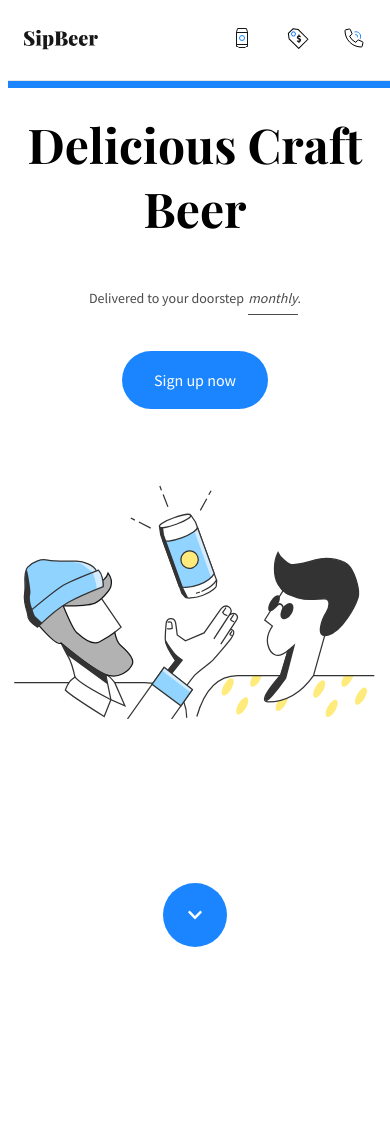
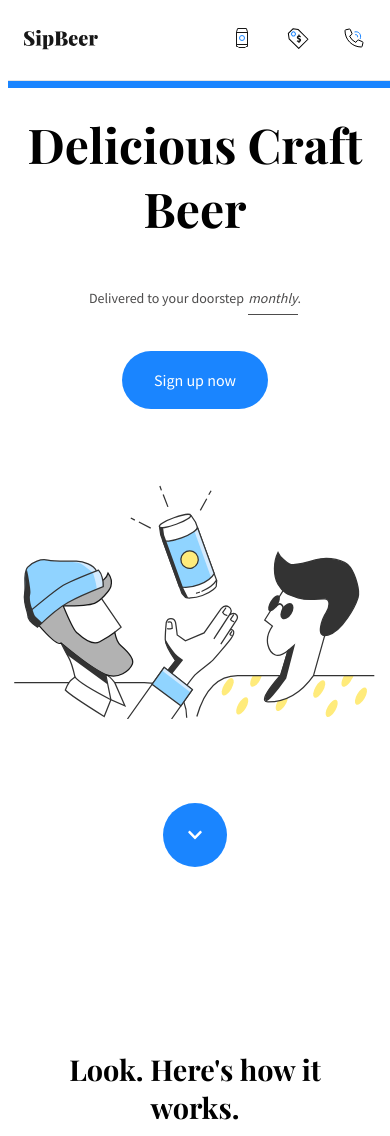
Before and after one commit to briandu/SipBeer, a React (Create React App) app: page / in a window 390 px wide. Shown: the top 1136 px of the page. Built offline with nearby package versions, Linux system fonts and the light colour scheme; the HTML template or start-up script is replaced by a standard one.

Commit message:
Change scroll guide margin on mobile

```diff
--- a/src/components/Hero.js
+++ b/src/components/Hero.js
@@ -4,19 +4,12 @@ import { FontAwesomeIcon } from '@fortawesome/react-fontawesome';
 import { faChevronDown } from '@fortawesome/free-solid-svg-icons';
 
 import { scrollToSection } from '../helpers/helpers';
-import { color } from './variables/index';
+import { color, breakpoint } from './variables/index';
 import MaxWidth from './MaxWidth';
 import heroImg from '../assets/images/hero.svg';
 import Button from './Button';
 
-const Hero = styled.section`
-  min-height: 38em;
-  margin-top: 7em;
-  text-align: center;
-`;
-
 const Copy = styled(MaxWidth)``;
-
 const Title = styled.h1``;
 
 const Description = styled.p`
@@ -37,7 +30,7 @@ const ScrollGuide = styled.div`
   justify-content: center;
   width: 4em;
   height: 4em;
-  margin: 10em auto 0;
+  margin: 5em auto 0;
   color: ${color.white};
   background-color: ${color.brand};
   border-radius: 10em;
@@ -54,6 +47,18 @@ const AccentText = styled.span`
   padding-bottom: .5em;
   font-style: italic;
   border-bottom: .1em solid ${color.grey70};
+`;
+
+const Hero = styled.section`
+  min-height: 38em;
+  margin-top: 7em;
+  text-align: center;
+
+  @media ${breakpoint.large} {
+    ${ScrollGuide} {
+      margin: 10em auto 0;
+    }
+  }
 `;
 
 export default () => (
```
